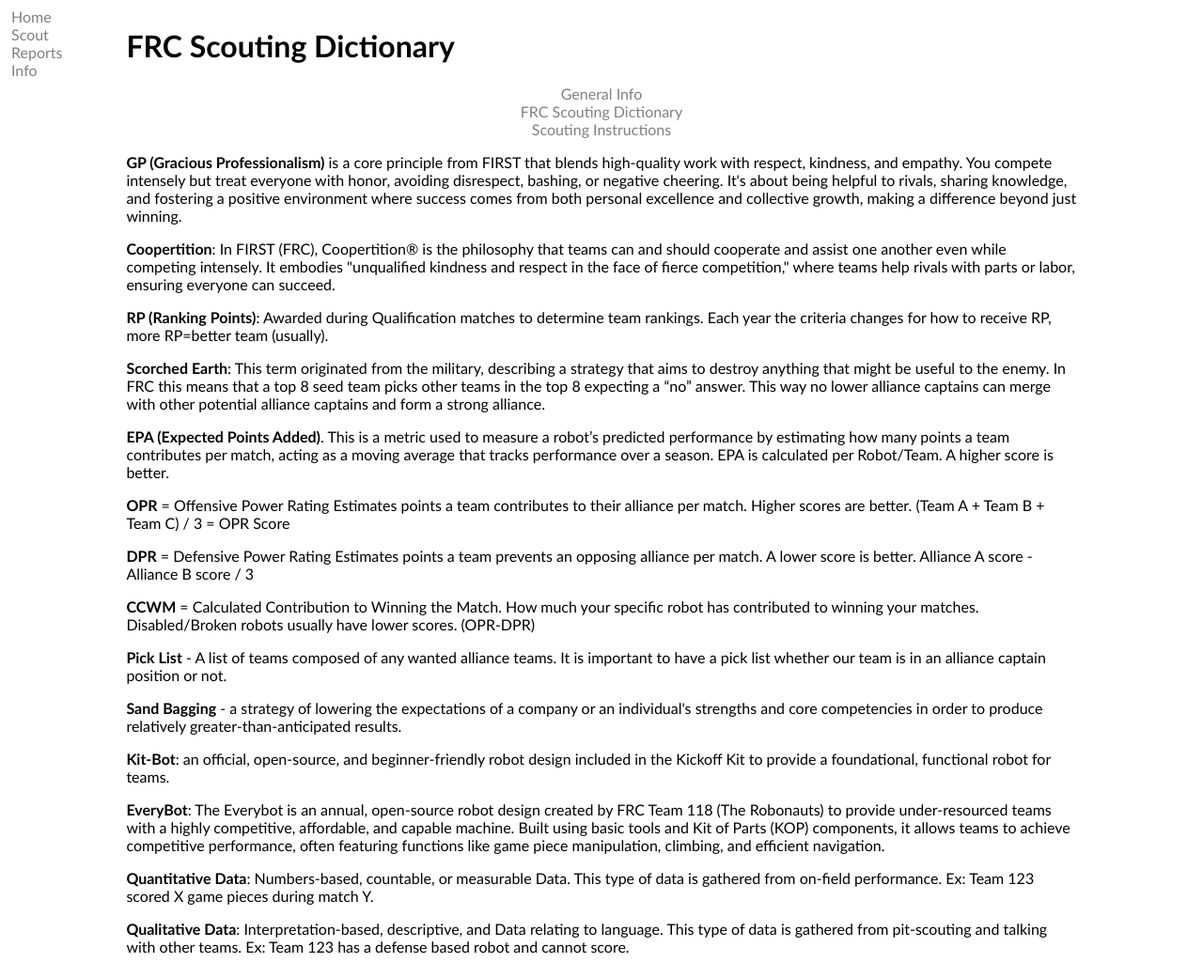
After one commit to fscdata/fsc-data-scouting, a Flask app: page /info/dictionary in a window 1280 px wide. The commit adds this page. Shown: the whole page at 94% size. Run offline with Flask 3, Linux system fonts and the light colour scheme.

Commit message:
Improved site navigation and information pages

```diff
--- a/main.py
+++ b/main.py
@@ -39,11 +39,13 @@ from routes.main_routes import bp as main_bp
 from routes.scout_routes import bp as scout_bp
 from routes.report_routes import bp as report_bp
 from routes.admin_routes import bp as admin_bp
+from routes.info_routes import bp as info_bp
 
 app.register_blueprint(main_bp)
 app.register_blueprint(scout_bp)
 app.register_blueprint(report_bp)
 app.register_blueprint(admin_bp)
+app.register_blueprint(info_bp)
 ##
 
 ## Main execution of app
--- /dev/null
+++ b/routes/info_routes.py
@@ -0,0 +1,21 @@
+from flask import Blueprint, render_template, request, redirect
+
+bp = Blueprint("info", __name__, url_prefix="/info")
+
+'''
+Info routes for info pages
+'''
+@bp.route("/")
+def info_general():
+    print(' > Rendering general info page')
+    return render_template('info/info_general.html')
+
+@bp.route("/dictionary")
+def info_dictionary():
+    print(' > Rendering info dictionary page')
+    return render_template('info/info_dictionary.html')
+
+@bp.route("/how-to-scout")
+def info_how_to_scout():
+    print(' > Rendering info how to scout page')
+    return render_template('info/info_how_to_scout.html')
--- a/static/css/main.css
+++ b/static/css/main.css
@@ -8,6 +8,30 @@
   clear: left;
 }
 
+.menuLink {
+  color: gray;
+  text-decoration: none;
+  margin: 0.25em;
+}
+.menuDiv {
+  width: 10%;
+  background-color: transparent;
+  text-align: left;
+  font-family: Calibri, Helvetica, sans-serif;
+}
+.menuHorizontalDiv {
+  width: 100%;
+  background-color: transparent;
+  text-align: center;
+  font-family: Calibri, Helvetica, sans-serif;
+}
+
+.infoDiv {
+  width: 80%;
+  background-color: transparent;
+  text-align: left;
+  font-family: Calibri, Helvetica, sans-serif;
+}
 .wrapperDiv {
   width: 100%;
   background-color: transparent;
--- /dev/null
+++ b/templates/base.html
@@ -0,0 +1,25 @@
+<!DOCTYPE html>
+<html>
+    <head>
+        <title>FIRST South Carolina Scouting Alliance</title>
+        <meta name="viewport" content="width=device-width, initial-scale=1">
+        <script src={{ url_for('static', filename='js/main.js') }}></script>
+        <link rel="stylesheet" href={{ url_for('static', filename='css/main.css') }} />
+    </head>
+<body>
+    <div style="display: flex;">
+        <div class="menuDiv">
+            <a href="/" class="menuLink">Home</a>
+            <br />
+            <a href="/scout/" class="menuLink">Scout</a>
+            <br />
+            <a href="/report/" class="menuLink">Reports</a>
+            <br />
+            <a href="/info/" class="menuLink">Info</a>
+        </div>
+        <div class="infoDiv">
+            {% block content %}{% endblock %}
+        </div>
+    </div>
+</body>
+</html>
--- /dev/null
+++ b/templates/info/info_dictionary.html
@@ -0,0 +1,44 @@
+{% extends "base.html" %}
+{% block content %}
+    <h1>FRC Scouting Dictionary</h1>
+
+    <div class="menuHorizontalDiv">
+        <a href="/info/" class="menuLink">General Info</a>
+        <br />
+        <a href="/info/dictionary" class="menuLink">FRC Scouting Dictionary</a>
+        <br />
+        <a href="/info/how-to-scout" class="menuLink">Scouting Instructions</a>
+    </div>
+
+    <p><strong>GP (Gracious Professionalism)</strong> is a core principle from FIRST that blends high-quality work with respect, kindness, and empathy. You compete intensely but treat everyone with honor, avoiding disrespect, bashing, or negative cheering. It's about being helpful to rivals, sharing knowledge, and fostering a positive environment where success comes from both personal excellence and collective growth, making a difference beyond just winning.</p>
+
+    <p><strong>Coopertition</strong>: In FIRST (FRC), Coopertition® is the philosophy that teams can and should cooperate and assist one another even while competing intensely. It embodies "unqualified kindness and respect in the face of fierce competition," where teams help rivals with parts or labor, ensuring everyone can succeed. </p>
+
+    <p><strong>RP (Ranking Points)</strong>: Awarded during Qualification matches to determine team rankings. Each year the criteria changes for how to receive RP, more RP=better team (usually).</p>
+
+    <p><strong>Scorched Earth</strong>: This term originated from the military, describing a strategy that aims to destroy anything that might be useful to the enemy.
+    In FRC this means that a top 8 seed team picks other teams in the top 8 expecting a “no” answer. This way no lower alliance captains can merge with other potential alliance captains and form a strong alliance. </p>
+
+    <p><strong>EPA (Expected Points Added)</strong>. This is a metric used to measure a robot’s predicted performance by estimating how many points a team contributes per match, acting as a moving average that tracks performance over a season.
+    EPA is calculated per Robot/Team. A higher score is better. </p>
+
+    <p><strong>OPR</strong> = Offensive Power Rating Estimates points a team contributes to their alliance per match. Higher scores are better.
+    (Team A + Team B + Team C) / 3 = OPR Score</p>
+
+    <p><strong>DPR</strong> = Defensive Power Rating Estimates points a team prevents an opposing alliance per match. A lower score is better.
+    Alliance A score - Alliance B score / 3</p>
+
+    <p><strong>CCWM</strong> = Calculated Contribution to Winning the Match. How much your specific robot has contributed to winning your matches. Disabled/Broken robots usually have lower scores. (OPR-DPR)</p>
+
+    <p><strong>Pick List</strong> - A list of teams composed of any wanted alliance teams. It is important to have a pick list whether our team is in an alliance captain position or not.</p>
+
+    <p><strong>Sand Bagging</strong> - a strategy of lowering the expectations of a company or an individual's strengths and core competencies in order to produce relatively greater-than-anticipated results.</p>
+
+    <p><strong>Kit-Bot</strong>: an official, open-source, and beginner-friendly robot design included in the Kickoff Kit to provide a foundational, functional robot for teams.</p>
+
+    <p><strong>EveryBot</strong>: The Everybot is an annual, open-source robot design created by FRC Team 118 (The Robonauts) to provide under-resourced teams with a highly competitive, affordable, and capable machine. Built using basic tools and Kit of Parts (KOP) components, it allows teams to achieve competitive performance, often featuring functions like game piece manipulation, climbing, and efficient navigation.</p>
+
+    <p><strong>Quantitative Data</strong>: Numbers-based, countable, or measurable Data. This type of data is gathered from on-field performance. Ex: Team 123 scored X game pieces during match Y.</p>
+
+    <p><strong>Qualitative Data</strong>: Interpretation-based, descriptive, and  Data relating to language. This type of data is gathered from pit-scouting and talking with other teams. Ex: Team 123 has a defense based robot and cannot score.</p>
+{% endblock %}
```
Also changed, not shown: templates/home_page.html (+12 -26 lines), templates/info/info_general.html (added, +28 -0 lines), templates/info/info_how_to_scout.html (added, +14 -0 lines).
